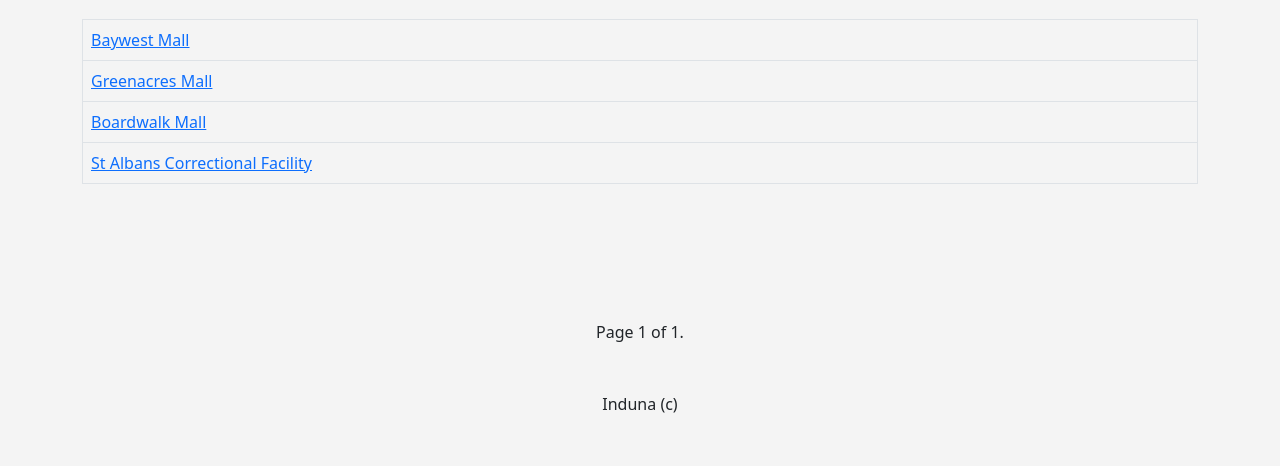
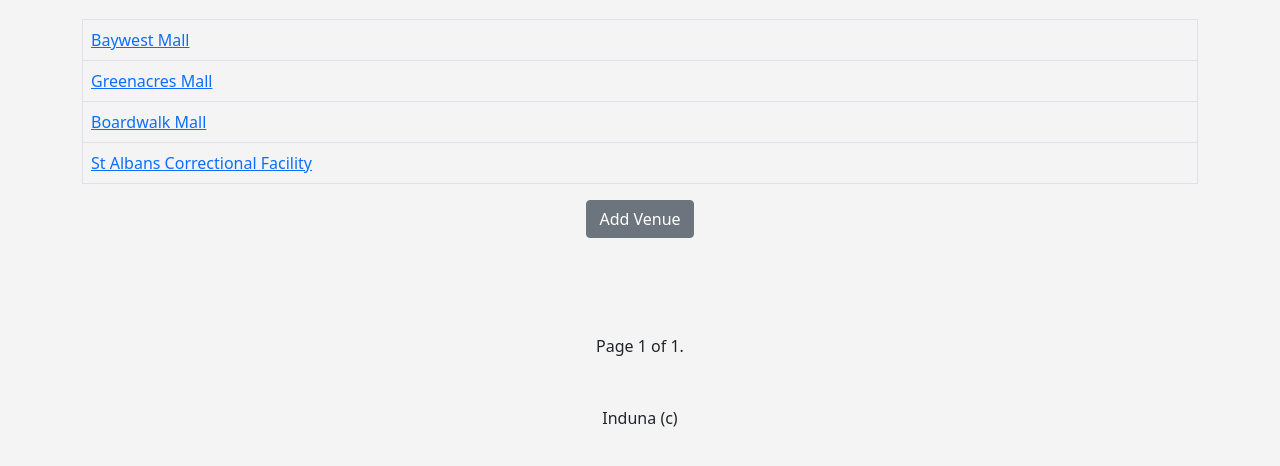
Before and after one commit to ViweTeko/learning_django, a Django app: page /list_venues/ in a window 1280 px wide. Shown: the part 141-607 px from the top of the page. Run offline with Django 5.2, Linux system fonts and the light colour scheme; data comes from the database, SQL or seed files in the repository.

Commit message:
Another minor fixes

```diff
--- a/mysite/events/templates/events/navbar.html
+++ b/mysite/events/templates/events/navbar.html
@@ -50,7 +50,7 @@
 
         {% if user.is_authenticated %}
           {% if user.is_superuser %}
-                <li><a class="dropdown-item" href="{% url 'admin-approval' %}">Admin Approval</a></li>
+                <li class="nav-item"><a class="nav-link" href="{% url 'admin-approval' %}">Admin Approval</a></li>
           {% endif %}
           <li class="nav-item">
             <a class="nav-link" href="{% url 'logout' %}">Logout</a>
--- a/mysite/events/templates/events/venue.html
+++ b/mysite/events/templates/events/venue.html
@@ -15,17 +15,21 @@
         {% if user.is_authenticated %}
             <td align="right">
                 <a href="{% url 'update-venue' venue.id %}"
-                class="btn btn-outline-secondary btn-sm">
+                    class="btn btn-outline-secondary btn-sm">
                     Update</a>
 
-                    <a href="{% url 'delete-venue' venue.id %}"
-                class="btn btn-outline-danger btn-sm">
+                <a href="{% url 'delete-venue' venue.id %}"
+                    class="btn btn-outline-danger btn-sm">
                     Delete</a>
             </td>
         {% endif %}
     </tr>
 {% endfor %}
+
 </table>
+    <button class="btn btn-secondary"
+    type="submit"><a href="{% url 'add-venue' %}"></a>Add Venue</button>
+
 <br/><br/><br/><br/><br/>
 {% if venue_page.has_previous %}
     <a href="?page=1">&laquo First</a>
```
